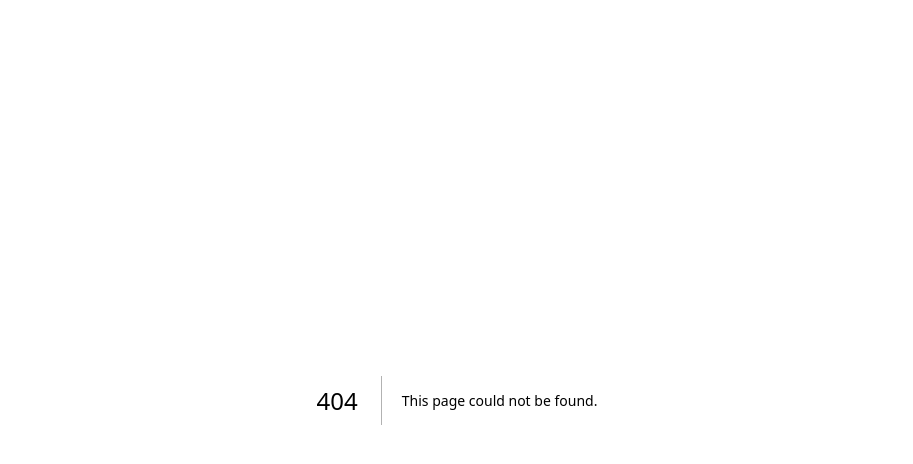
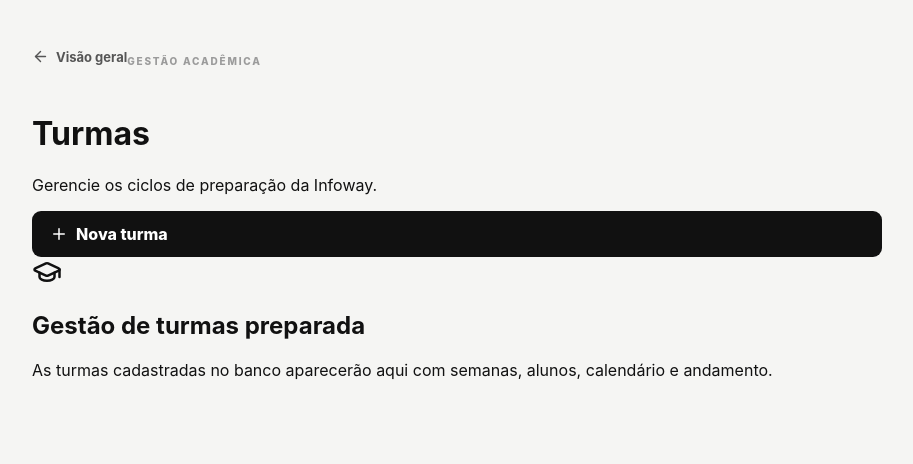
Before and after one commit to infowayconcursosmilani-jpg/infoway-performance, a Next.js app: page /turmas in a window 1280 px wide. Before the commit this address had no page. Shown: the top 464 px of the page, without its empty margins (183-1096 px from the left). Built offline with nearby package versions, Linux system fonts and the light colour scheme.

Commit message:
feat: add authentication and class management routes

```diff
--- /dev/null
+++ b/app/turmas/page.tsx
@@ -0,0 +1,6 @@
+import Link from 'next/link'
+import { ArrowLeft, Plus, GraduationCap } from 'lucide-react'
+
+export default function Turmas(){
+ return <main className="formPage"><div className="formWrap wide"><div className="listHead"><div><Link href="/" className="back"><ArrowLeft size={17}/> Visão geral</Link><span className="eyebrow">GESTÃO ACADÊMICA</span><h1>Turmas</h1><p>Gerencie os ciclos de preparação da Infoway.</p></div><Link href="/turmas/nova" className="primaryBtn"><Plus size={18}/> Nova turma</Link></div><div className="emptyState"><GraduationCap size={30}/><h2>Gestão de turmas preparada</h2><p>As turmas cadastradas no banco aparecerão aqui com semanas, alunos, calendário e andamento.</p></div></div></main>
+}
```
